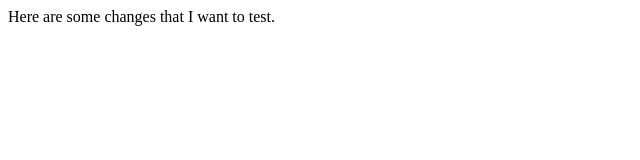
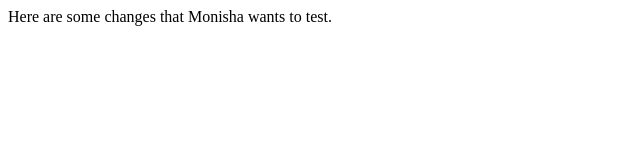
Before and after one commit to Monisha-gif/comp-1950, a plain HTML site: page index.html in a window 1280 px wide. Shown: the full height of the page, 0-640 px from the left. Drawn offline with Linux system fonts and the light colour scheme.

Commit message:
change I to monisha

```diff
--- a/index.html
+++ b/index.html
@@ -6,6 +6,6 @@
 </head>
 
 <body>
-    Here are some changes that I want to test.
+    Here are some changes that Monisha wants to test.
 </body>
 </html>
```
